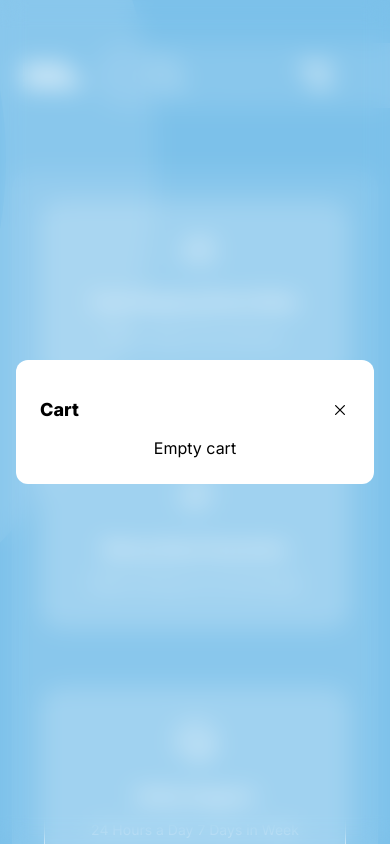
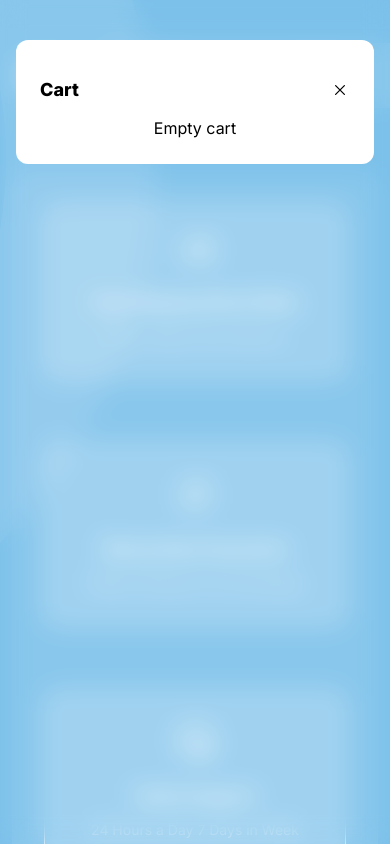
Before and after one commit to alexsolda/boss_shoes, a Next.js app: page / in a window 390 px wide. Both pictures are taken after a click on the button 241 px from the left and 79 px from the top of the page. Shown: the top 844 px of the page. Built offline with nearby package versions, Linux system fonts and the light colour scheme.

Commit message:
fix: cart modal mobile

```diff
--- a/src/components/Cards/CardCartProduct/index.tsx
+++ b/src/components/Cards/CardCartProduct/index.tsx
@@ -30,7 +30,7 @@ const CardCartProduct = ({id, name, description, image, price, quantity}: ICardC
     return (
        <div className="max-h-[100px] overflow-scroll">
          <div className="flex items-center gap-3 border-b border-gray-200 py-1">
-             <div className="relative xl:w-[60px] xl:h-[60px] w-[300px] h-[300px]">
+             <div className="relative w-[60px] h-[60px]">
                 <Image
                     src={image}
                     sizes="50vw"
--- a/src/components/Cart/index.tsx
+++ b/src/components/Cart/index.tsx
@@ -33,7 +33,7 @@ const Cart = ():ReactElement => {
             <Button icon={<BagIcon />} onlyIcon onClick={() => setIsCartModalOpen(true)} />
           </div>
           <ModalContainer title="Cart" isOpen={isCartModalOpen} onClose={() => setIsCartModalOpen(false)}>
-            <div className="relative">
+            <div className="relative z-50">
               {cart.length === 0 ? (
                 <p className="text-black-900 text-center">Empty cart</p>
               ) : (
--- a/src/components/ModalContainer/index.tsx
+++ b/src/components/ModalContainer/index.tsx
@@ -25,12 +25,12 @@ const ModalContainer = ({
     <Dialog
       open={isOpen}
       as="div"
-      className="relative z-10 focus:outline-none"
+      className="relative z-50 focus:outline-none"
       onClose={onClose}
     >
       <DialogBackdrop className="fixed inset-0 bg-black/50 backdrop-blur-md" />
       <div className="fixed inset-0 z-10 w-screen overflow-y-auto shadow-xl">
-        <div className="flex min-h-full items-center justify-center p-4">
+        <div className="flex mt-6 items-center justify-center p-4">
           <DialogPanel
             transition
             className="w-full max-w-md rounded-xl bg-white p-3 duration-300 ease-out data-[closed]:transform-[scale(95%)] data-[closed]:opacity-0"
```
